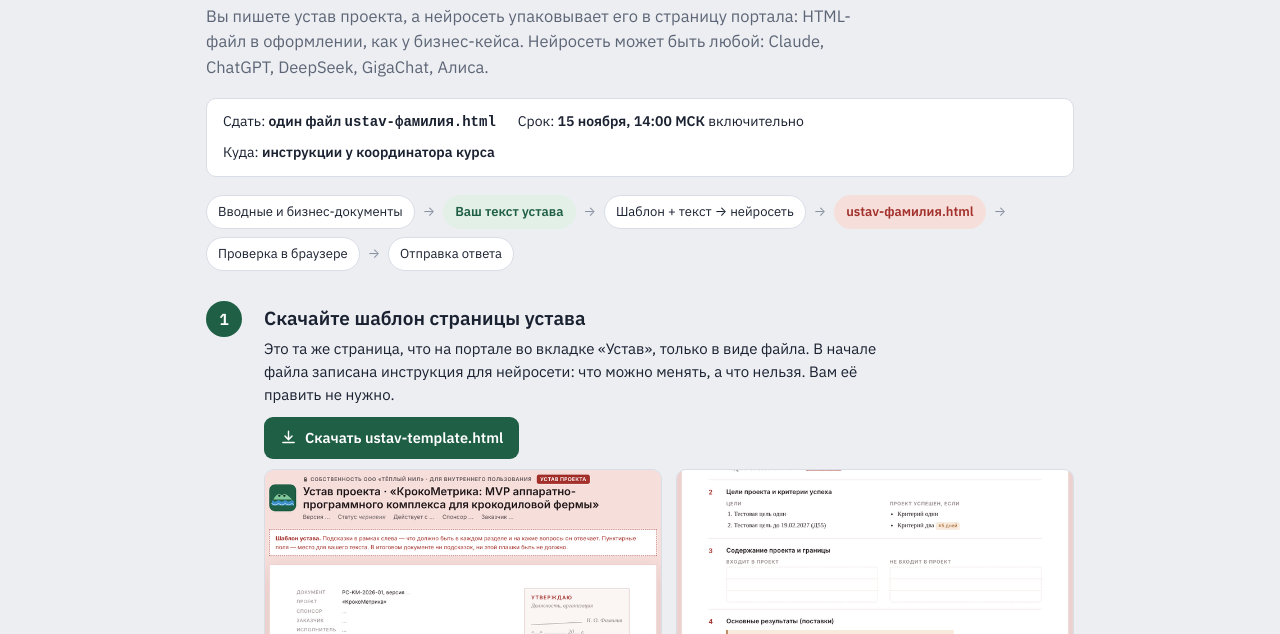
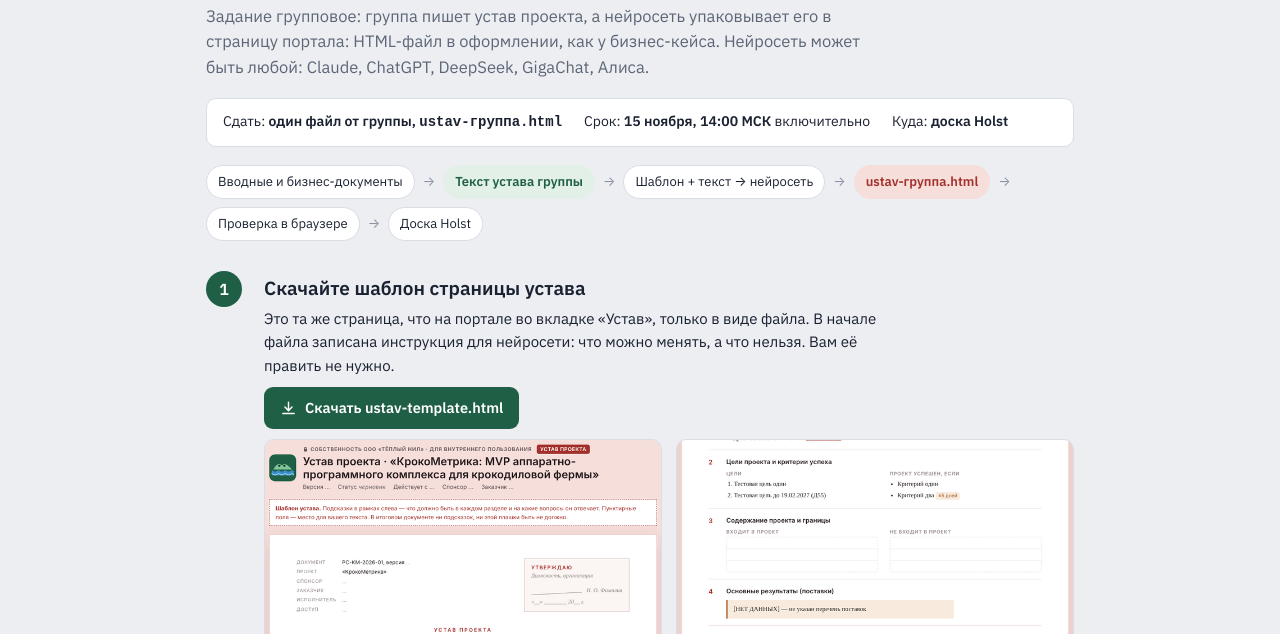
Before and after one commit to Training-8D-261109/portal, a plain HTML site: page hw1/guide/index.html in a window 1280 px wide. Shown: the part 166-800 px from the top of the page. Drawn offline with Linux system fonts and the light colour scheme.

Commit message:
ДЗ №1: групповое задание, ответ на доске Holst
Co-Authored-By: Claude Opus 5.5 <noreply@anthropic.com>
Claude-Session: https://claude.ai/code/session_01RgRtKoJMmFek4d1s1TSLGD

```diff
--- a/hw1/guide/index.html
+++ b/hw1/guide/index.html
@@ -113,16 +113,16 @@ kbd{font:12px var(--mono);border:1px solid var(--line);border-bottom-width:2px;b
 <main>
 <div class="hw">Домашнее задание №1 · Устав проекта</div>
 <h1>Как сделать страницу устава с помощью нейросети</h1>
-<p class="lead">Вы пишете устав проекта, а нейросеть упаковывает его в страницу портала: HTML-файл в оформлении, как у бизнес-кейса. Нейросеть может быть любой: Claude, ChatGPT, DeepSeek, GigaChat, Алиса.</p>
+<p class="lead">Задание групповое: группа пишет устав проекта, а нейросеть упаковывает его в страницу портала: HTML-файл в оформлении, как у бизнес-кейса. Нейросеть может быть любой: Claude, ChatGPT, DeepSeek, GigaChat, Алиса.</p>
 
 <div class="deadline">
-  <span>Сдать: <b>один файл <code>ustav-фамилия.html</code></b></span>
+  <span>Сдать: <b>один файл от группы, <code>ustav-группа.html</code></b></span>
   <span>Срок: <b>15 ноября, 14:00 МСК</b> включительно</span>
-  <span>Куда: <b>инструкции у координатора курса</b></span>
+  <span>Куда: <b>доска Holst</b></span>
 </div>
 
 <div class="flow" aria-label="Порядок работы">
-  <span>Вводные и бизнес-документы</span><i>→</i><span class="k">Ваш текст устава</span><i>→</i><span>Шаблон + текст → нейросеть</span><i>→</i><span class="c">ustav-фамилия.html</span><i>→</i><span>Проверка в браузере</span><i>→</i><span>Отправка ответа</span>
+  <span>Вводные и бизнес-документы</span><i>→</i><span class="k">Текст устава группы</span><i>→</i><span>Шаблон + текст → нейросеть</span><i>→</i><span class="c">ustav-группа.html</span><i>→</i><span>Проверка в браузере</span><i>→</i><span>Доска Holst</span>
 </div>
 
 <section class="step"><div class="no">1</div><div>
@@ -137,7 +137,7 @@ kbd{font:12px var(--mono);border:1px solid var(--line);border-bottom-width:2px;b
 
 <section class="step"><div class="no">2</div><div>
   <h2>Напишите текст устава. Это главная часть задания</h2>
-  <p>Изучите вводные: письмо, голосовое, рабочий чат, бизнес-кейс и план выгод. Запишите содержание устава обычным текстом в Word, Google Docs или заметках. Нейросеть можно использовать как собеседника, но за решения отвечаете вы. Ищите в материалах сроки, суммы, полномочия и <b>противоречия</b> между стейкхолдерами.</p>
+  <p>Изучите вводные всей группой: письмо, голосовое, рабочий чат, бизнес-кейс и план выгод. Разделы можно распределить между участниками, но спорные места — сроки, деньги, полномочия — обсудите и решите вместе: устав у группы один. Запишите его обычным текстом в общем документе (Google Docs, Яндекс Документы и т. п.). Нейросеть можно использовать как собеседника, но за решения отвечает группа. Ищите в материалах сроки, суммы, полномочия и <b>противоречия</b> между стейкхолдерами.</p>
   <p>Вот заготовка по разделам шаблона. Скопируйте её и заполните:</p>
   <div class="copybox"><button class="btn ghost" data-copy="draft">Копировать</button><pre id="draft">УСТАВ ПРОЕКТА «КрокоМетрика» — черновик
 
@@ -202,20 +202,20 @@ kbd{font:12px var(--mono);border:1px solid var(--line);border-bottom-width:2px;b
   <table class="ways">
     <thead><tr><th>Что выдала нейросеть</th><th>Что делать</th></tr></thead>
     <tbody>
-      <tr><td>Файл или окно с готовой страницей и кнопкой «Скачать»</td><td>Скачайте и переименуйте в <code>ustav-фамилия.html</code>.</td></tr>
+      <tr><td>Файл или окно с готовой страницей и кнопкой «Скачать»</td><td>Скачайте и переименуйте в <code>ustav-группа.html</code>.</td></tr>
       <tr><td>Код в окне чата</td><td>Нажмите «Копировать» над кодом и вставьте в Блокнот. Сохраните, как на картинке ниже.</td></tr>
     </tbody>
   </table>
   <div class="pair">
     <div class="save" aria-label="Пример окна сохранения в Блокноте">
       <div class="hd">Блокнот (Windows): Файл → Сохранить как</div>
-      <div class="rw"><span>Имя файла</span><b>ustav-ivanov.html</b></div>
+      <div class="rw"><span>Имя файла</span><b>ustav-gruppa-3.html</b></div>
       <div class="rw"><span>Тип файла</span><b>Все файлы (*.*)</b></div>
       <div class="rw"><span>Кодировка</span><b>UTF-8</b></div>
       <div class="ft"><i>Сохранить</i></div>
     </div>
     <div class="card" style="margin:0;font-size:14px">
-      <b>Mac, TextEdit:</b> сначала <i>Формат → Конвертировать в простой текст</i> (<kbd>⇧</kbd><kbd>⌘</kbd><kbd>T</kbd>), затем <i>Файл → Сохранить</i>. Имя файла <code>ustav-ivanov.html</code>, кодировка «Юникод (UTF-8)». Если система спросит, какое расширение оставить, выберите <code>.html</code>.
+      <b>Mac, TextEdit:</b> сначала <i>Формат → Конвертировать в простой текст</i> (<kbd>⇧</kbd><kbd>⌘</kbd><kbd>T</kbd>), затем <i>Файл → Сохранить</i>. Имя файла <code>ustav-gruppa-3.html</code>, кодировка «Юникод (UTF-8)». Если система спросит, какое расширение оставить, выберите <code>.html</code>.
     </div>
   </div>
   <div class="note"><b>Превью в чате может выглядеть «голым»:</b> без цветов и верхнего меню. Это нормально. Оформление и меню подгружаются с сайта портала, а превью в чате часто их блокирует. Смотрите результат в браузере: откройте файл двойным щелчком, нужен интернет.</div>
@@ -232,7 +232,7 @@ kbd{font:12px var(--mono);border:1px solid var(--line);border-bottom-width:2px;b
     <li><label><input type="checkbox"><span>Текст можно прочитать за 10 минут: короткие абзацы и списки, а не стена текста.</span></label></li>
     <li><label><input type="checkbox"><span>Ссылки «бизнес-кейс» и «план управления выгодами» внизу открывают портал.</span></label></li>
     <li><label><input type="checkbox"><span>Страница читается на телефоне: сузьте окно браузера или откройте файл на телефоне.</span></label></li>
-    <li><label><input type="checkbox"><span>Файл называется <code>ustav-фамилия.html</code>.</span></label></li>
+    <li><label><input type="checkbox"><span>Файл называется по названию или номеру группы, например <code>ustav-gruppa-3.html</code>.</span></label></li>
   </ul>
   <div class="prog" id="prog" aria-live="polite"></div>
 
@@ -243,7 +243,7 @@ kbd{font:12px var(--mono);border:1px solid var(--line);border-bottom-width:2px;b
     <p>Вставьте продолжение в Блокноте сразу после последней строки первой части. Если обрывается снова, начните новый чат и попросите формулировать короче. Или попробуйте другую нейросеть.</p></details>
   <details class="fix"><summary>Нейросеть «улучшила» оформление: другие цвета, шрифты, нет меню</summary>
     <div class="copybox"><button class="btn ghost" data-copy="f2">Копировать</button><pre id="f2">Ты изменил оформление. Верни блок &lt;head&gt;, тег &lt;km-shell&gt; и скрипты в конце точно как в шаблоне, удали все свои стили (&lt;style&gt; и style="…") и используй только классы из инструкции в шаблоне. Верни файл целиком.</pre></div></details>
-  <details class="fix"><summary>В тексте появились факты, которых не было в моём черновике</summary>
+  <details class="fix"><summary>В тексте появились факты, которых не было в нашем черновике</summary>
     <div class="copybox"><button class="btn ghost" data-copy="f3">Копировать</button><pre id="f3">В разделе … есть данные, которых нет в моём тексте: … Убери их. Где данных нет — поставь пометку [НЕТ ДАННЫХ]. Верни файл целиком.</pre></div></details>
   <details class="fix"><summary>В браузере вместо букв «кракозябры»</summary>
     <p>Файл сохранён не в UTF-8. Пересохраните его в Блокноте и выберите кодировку UTF-8.</p></details>
@@ -251,12 +251,13 @@ kbd{font:12px var(--mono);border:1px solid var(--line);border-bottom-width:2px;b
 
 <section class="step"><div class="no">6</div><div>
   <h2>Сдайте работу</h2>
-  <p>Пришлите ответ до <b>15 ноября, 14:00 МСК</b> включительно. Куда и как отправить, подскажет координатор курса. В ответе должны быть:</p>
+  <p>Разместите ответ на доске Holst до <b>15 ноября, 14:00 МСК</b> включительно. Ответ один от группы: договоритесь, кто его выкладывает. В ответе должны быть:</p>
   <ol>
-    <li>файл <code>ustav-фамилия.html</code>;</li>
-    <li><b>три пункта: что нейросеть сделала не так и что вы исправили.</b> Пишите конкретно: «перепутала спонсора и заказчика, исправил по письму» — хорошо, «немного поправил текст» — нет.</li>
+    <li>название группы и её участники;</li>
+    <li>файл <code>ustav-группа.html</code>;</li>
+    <li><b>три пункта: что нейросеть сделала не так и что группа исправила.</b> Пишите конкретно: «перепутала спонсора и заказчика, исправили по письму» — хорошо, «немного поправили текст» — нет.</li>
   </ol>
-  <p>После срока на портале появится устав, подготовленный тренером. Сравните его со своим.</p>
+  <p>После срока на портале появится устав, подготовленный тренером. Сравните его с уставом своей группы.</p>
 </div></section>
 
 <div class="why">
```
